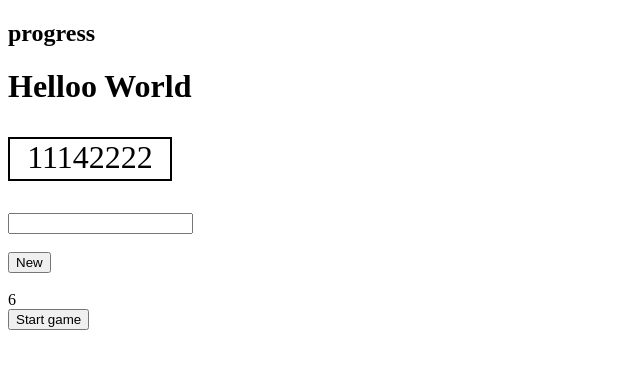
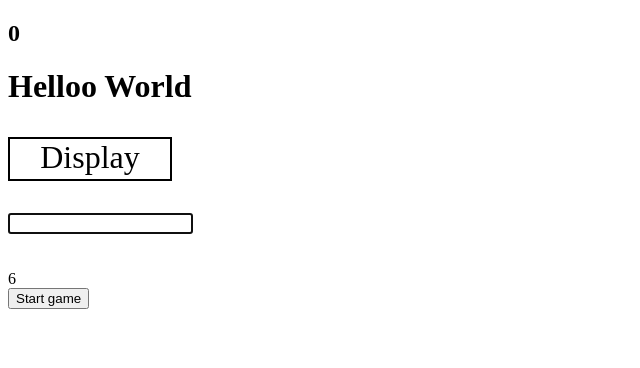
Before and after one commit to weskeiser/Typing-Game, a React (Create React App) app: page / in a window 1280 px wide. Shown: the top 368 px of the page, without its empty margins (0-640 px from the left). Built offline with nearby package versions, Linux system fonts and the light colour scheme.

Commit message:
progress backup

```diff
--- a/src/App.tsx
+++ b/src/App.tsx
@@ -10,8 +10,8 @@ import Timer from './modules/Timer/Timer';
 const tempValue = [1, 2, 3, 4, 5];
 
 function App() {
-  const [progress, setProgress] = useState('progress');
-  const [displayText, setDisplayText] = useState('');
+  const [progress, setProgress] = useState(0);
+  const [displayText, setDisplayText] = useState('Display');
   const [textInputValue, setTextInputValue] = useState('');
 
   useEffect(() => {
@@ -21,8 +21,7 @@ function App() {
   }, [textInputValue]);
 
   const handleProgress = () => {
-    const prevProgress = progress.slice();
-    const newProgress = prevProgress.concat(displayText);
+    const newProgress = progress + displayText.length;
     setProgress(newProgress);
 
     const getRandomCharacter = () => {
@@ -55,10 +54,12 @@ function App() {
       />
       <br />
       <br />
-      <NewTaskButton setDisplayText={setDisplayText} tempValue={tempValue} />
       <br />
-      <br />
-      <Timer />
+      <Timer
+        tempValue={tempValue}
+        setDisplayText={setDisplayText}
+        TextInput={TextInput}
+      />
     </>
   );
 }
--- a/src/modules/TextInput/TextInput.tsx
+++ b/src/modules/TextInput/TextInput.tsx
@@ -4,7 +4,12 @@ const TextInput = (props) => {
   };
 
   return (
-    <input type="text" value={props.valueState} onInput={handleTextInput} />
+    <input
+      type="text"
+      value={props.valueState}
+      onInput={handleTextInput}
+      autoFocus
+    />
   );
 };
 
--- a/src/modules/Timer/Timer.tsx
+++ b/src/modules/Timer/Timer.tsx
@@ -1,11 +1,12 @@
 import { useState, useEffect } from 'react';
 
-const Timer = () => {
+const Timer = (props) => {
   const [timeRemaining, setTimeRemaining] = useState(6);
   const [intervalId, setIntervalId] = useState(0);
 
   useEffect(() => {
-    if (!timeRemaining) {
+    // Clear timer interval
+    if (intervalId && !timeRemaining) {
       clearInterval(intervalId);
       setIntervalId(0);
     }
@@ -16,10 +17,25 @@ const Timer = () => {
       console.log('end game');
     }
 
-    const countdown = setInterval(() => {
-      setTimeRemaining((timeRemaining) => timeRemaining - 1);
-    }, 1000);
-    setIntervalId(countdown);
+    // Set initial task
+    const getRandomCharacter = () => {
+      return props.tempValue[
+        Math.floor(Math.random() * props.tempValue.length)
+      ];
+    };
+    let newTask = '';
+    for (let i = 0; i < 8; i++) {
+      newTask += getRandomCharacter();
+    }
+    props.setDisplayText(newTask);
+
+    // Countdown
+    if (!intervalId) {
+      const countdown = setInterval(() => {
+        setTimeRemaining((timeRemaining) => timeRemaining - 1);
+      }, 1000);
+      setIntervalId(countdown);
+    }
   };
 
   return (
```
